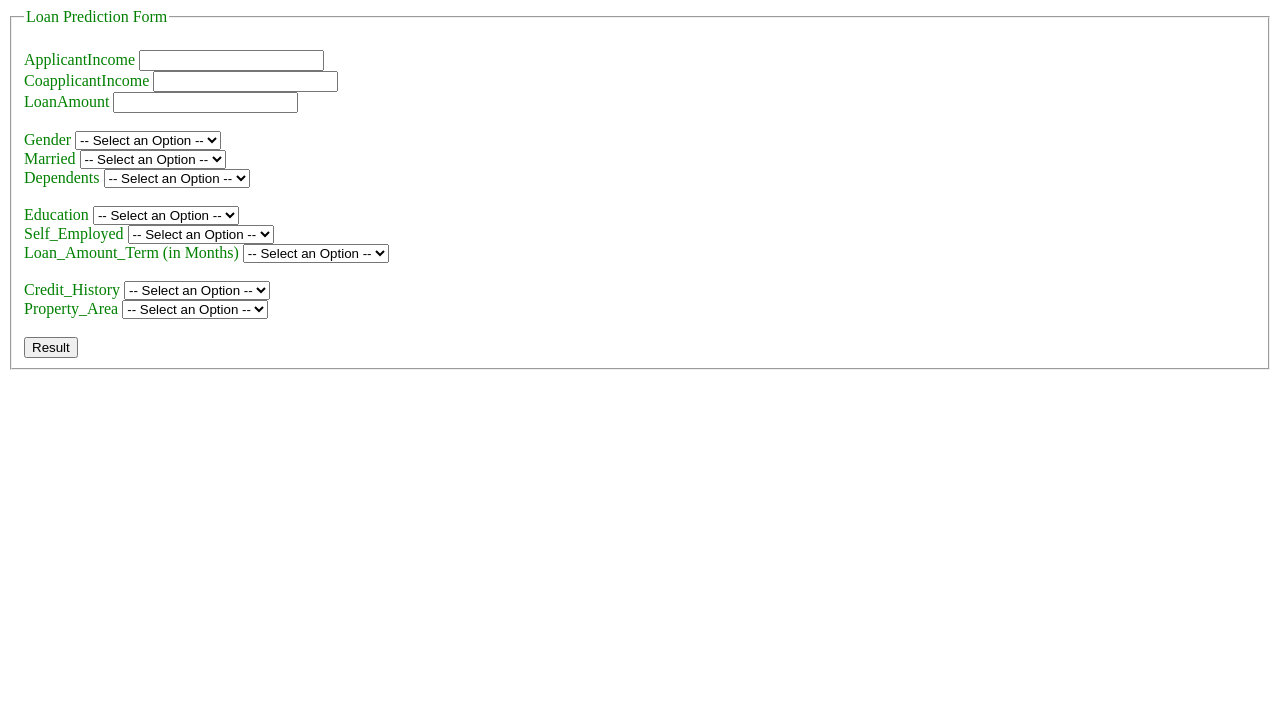
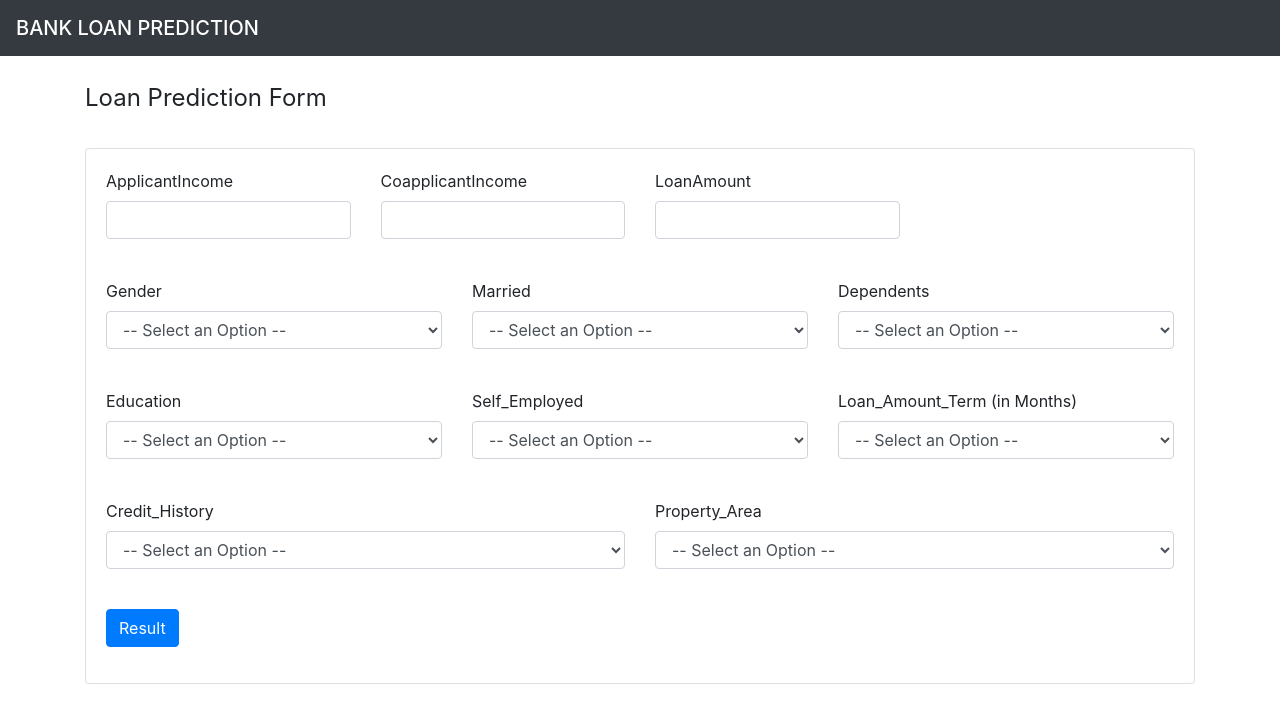
Before and after one commit to pratyushkuppili/loanpredictiondeployment, a Flask app: page / in a window 1280 px wide. Shown: the top 723 px of the page. Run offline with Flask 2, Linux system fonts and the light colour scheme; parts of the project's set-up code (start-up, migrations or seed data) failed here and were passed over; some libraries are stand-ins or nearby versions.

Commit message:
Add files via upload

```diff
--- a/templates/index.html
+++ b/templates/index.html
@@ -1,14 +1,29 @@
 <!DOCTYPE html>
 <html lang="en">
 
-<head>
-    <meta charset="UTF-8">
-    <meta name="viewport" content="width=device-width, initial-scale=1.0">
-    <title>Document</title>
-</head>
+	<head>
+	<!-- Bootstrap CSS -->
+		<link rel="stylesheet" href="https://stackpath.bootstrapcdn.com/bootstrap/4.5.2/css/bootstrap.min.css" integrity="sha384-JcKb8q3iqJ61gNV9KGb8thSsNjpSL0n8PARn9HuZOnIxN0hoP+VmmDGMN5t9UJ0Z" crossorigin="anonymous">
+		<script src="https://code.jquery.com/jquery-3.5.1.slim.min.js" integrity="sha384-DfXdz2htPH0lsSSs5nCTpuj/zy4C+OGpamoFVy38MVBnE+IbbVYUew+OrCXaRkfj" crossorigin="anonymous"></script>
+		<script src="https://cdn.jsdelivr.net/npm/popper.js@1.16.1/dist/umd/popper.min.js" integrity="sha384-9/reFTGAW83EW2RDu2S0VKaIzap3H66lZH81PoYlFhbGU+6BZp6G7niu735Sk7lN" crossorigin="anonymous"></script>
+		<script src="https://stackpath.bootstrapcdn.com/bootstrap/4.5.2/js/bootstrap.min.js" integrity="sha384-B4gt1jrGC7Jh4AgTPSdUtOBvfO8shuf57BaghqFfPlYxofvL8/KUEfYiJOMMV+rV" crossorigin="anonymous"></script>
+		<title>BANK LOAN PREDICTION</title>
+	</head>
 
-<body>
-    <div style="color:green">
+	<body>
+	<!-- Java Script -->
+		<script src="https://code.jquery.com/jquery-3.5.1.slim.min.js" integrity="sha384-DfXdz2htPH0lsSSs5nCTpuj/zy4C+OGpamoFVy38MVBnE+IbbVYUew+OrCXaRkfj" crossorigin="anonymous"></script>
+		<script src="https://cdn.jsdelivr.net/npm/popper.js@1.16.1/dist/umd/popper.min.js" integrity="sha384-9/reFTGAW83EW2RDu2S0VKaIzap3H66lZH81PoYlFhbGU+6BZp6G7niu735Sk7lN" crossorigin="anonymous"></script>
+		<script src="https://stackpath.bootstrapcdn.com/bootstrap/4.5.2/js/bootstrap.min.js" integrity="sha384-B4gt1jrGC7Jh4AgTPSdUtOBvfO8shuf57BaghqFfPlYxofvL8/KUEfYiJOMMV+rV" crossorigin="anonymous"></script>
+
+
+		<!-- Navbar-->
+		<nav class="navbar navbar-dark bg-dark">
+			<span class="navbar-brand mb-0 h1">BANK LOAN PREDICTION</span>
+		</nav>
+		<div class="container">
+			<br>
+			<!--Form-->
 				<form action = "{{url_for('predict')}}" method ="POST" >
 				<fieldset>
 				<legend>Loan Prediction Form</legend><br>
```
